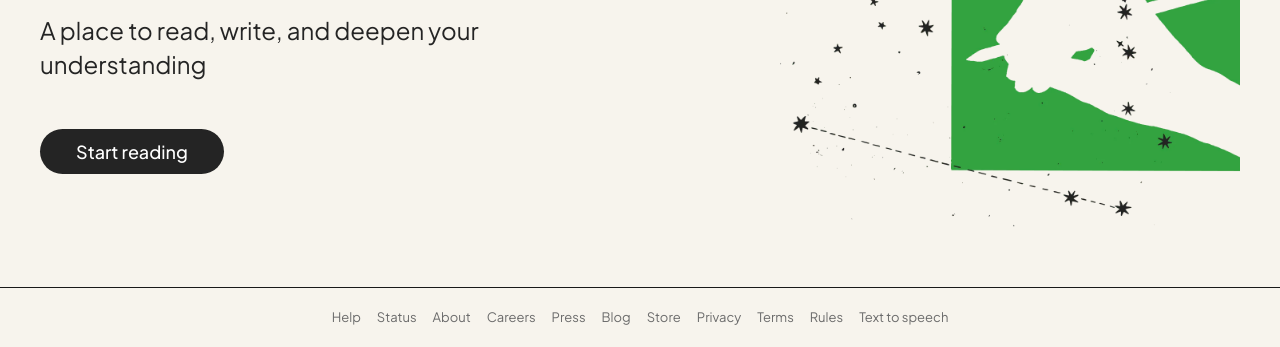
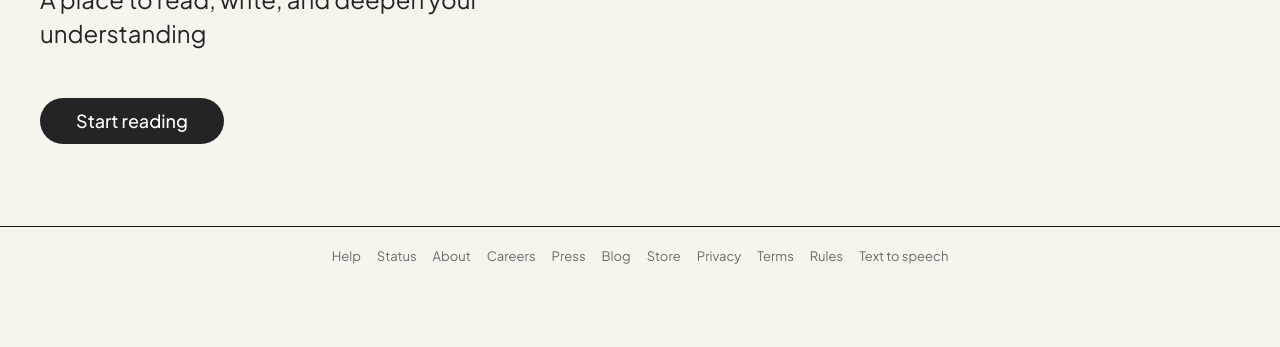
Before and after one commit to Godwinchikamso/BeTechiFied-Project-Assignment, a plain HTML site: page index.html in a window 1280 px wide. Shown: the part 515-862 px from the top of the page. After the commit the page ends 800 px from the top, so only its background shows below. Drawn offline with Linux system fonts and the light colour scheme.

Commit message:
Update index.html

```diff
--- a/index.html
+++ b/index.html
@@ -258,10 +258,7 @@ body {
         <a href="#" class="btn btn-hero">Start reading</a>
       </div>
 
-      <!-- Right Graphic/Illustration Container -->
-      <div class="hero-image desktop-only">
-        <img src="flower.png" alt="Medium Illustration" class="hero-illustration">
-      </div>
+
     </div>
   </main>
 
```
